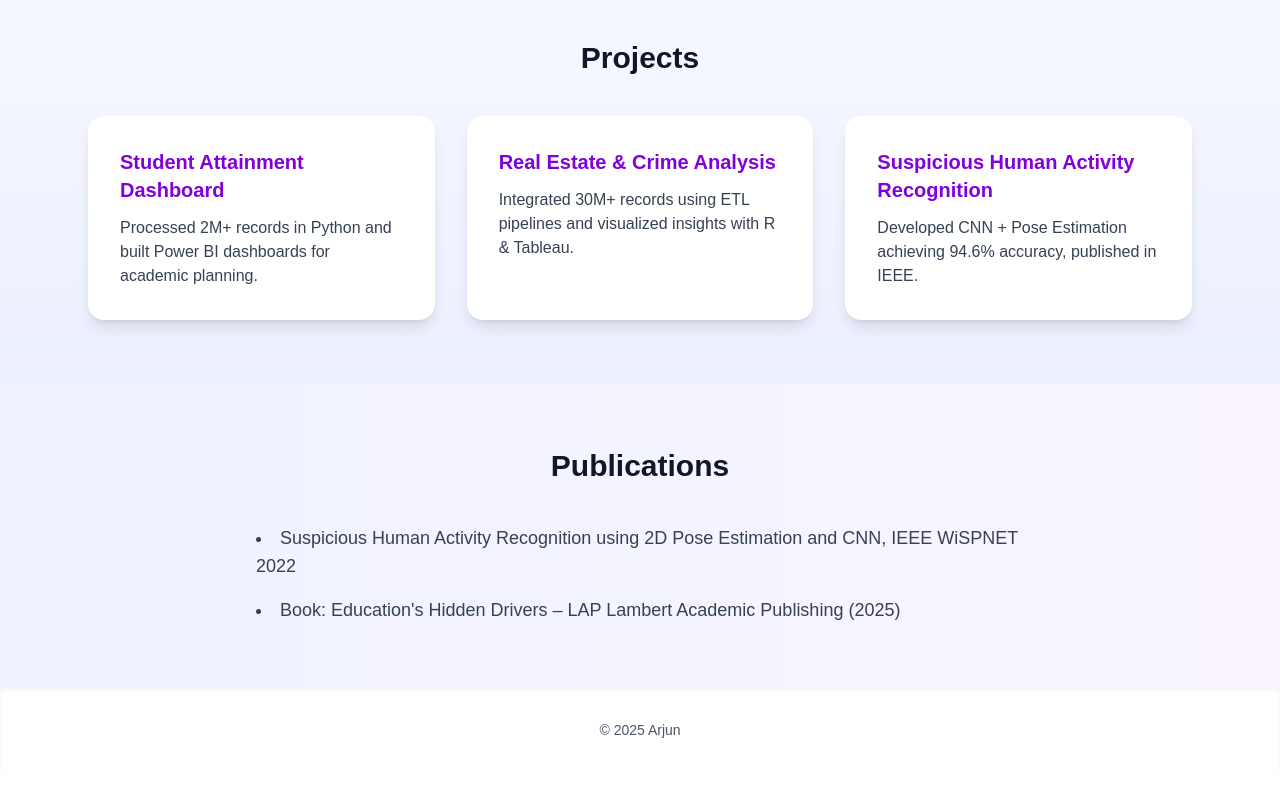
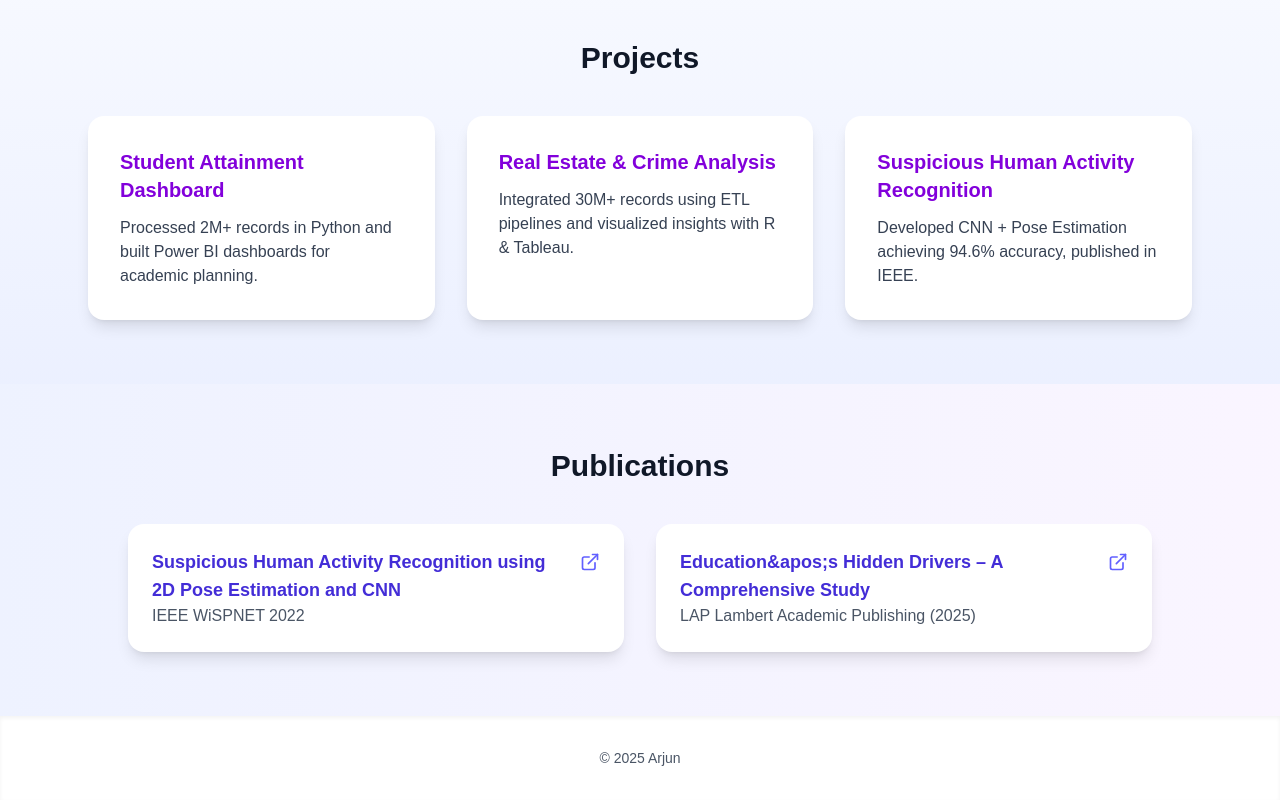
Before and after one commit to arjunyash2/arjunyash2, a Next.js app: page / in a window 1280 px wide. Shown: the part 1401-2201 px from the top of the page. Before the commit the page ends 2173 px from the top, so only its background shows below. Built offline with nearby package versions, Linux system fonts and the light colour scheme.

Commit message:
Updated page + added animations + Book links

```diff
--- a/package.json
+++ b/package.json
@@ -9,6 +9,7 @@
     "lint": "next lint"
   },
   "dependencies": {
+    "framer-motion": "^12.23.12",
     "lucide-react": "^0.539.0",
     "next": "15.4.6",
     "react": "19.1.0",
--- a/src/app/page.tsx
+++ b/src/app/page.tsx
@@ -1,4 +1,6 @@
-import { Github, Linkedin, Mail, BookOpen } from "lucide-react";
+"use client";
+
+import { Github, Linkedin, Mail, BookOpen, ExternalLink } from "lucide-react";
 import { motion } from "framer-motion";
 
 export default function Home() {
@@ -6,13 +8,22 @@ export default function Home() {
     <main className="min-h-screen bg-gradient-to-b from-indigo-50 via-white to-indigo-100 text-gray-900">
       {/* Hero Section */}
       <header className="text-center py-20 bg-gradient-to-r from-indigo-500 to-purple-600 text-white shadow-md">
-        <motion.img
-          src="/profile.jpg" // replace with your profile photo path
-          alt="Arjun S.D"
-          className="w-40 h-40 rounded-full mx-auto mb-6 border-4 border-white shadow-xl cursor-pointer hover:scale-105 transition-transform"
-          whileHover={{ scale: 1.1 }}
-          onClick={() => window.open("https://www.amazon.com/dp/YOUR-BOOK-LINK", "_blank")} // replace with your book link
-        />
+        <div className="relative w-40 h-40 mx-auto mb-6">
+          <motion.img
+            src="/profile.jpg" // replace with your profile photo path
+            alt="Arjun S.D"
+            className="w-40 h-40 rounded-full border-4 border-white shadow-xl cursor-pointer"
+            whileHover={{ scale: 1.1 }}
+          />
+          <a
+            href="https://www.amazon.com/dp/YOUR-BOOK-LINK" // replace with your book link
+            target="_blank"
+            rel="noreferrer"
+            className="absolute inset-0 rounded-full"
+          >
+            <span className="sr-only">View Book</span>
+          </a>
+        </div>
         <motion.h1
           initial={{ opacity: 0, y: -20 }}
           animate={{ opacity: 1, y: 0 }}
@@ -126,14 +137,35 @@ export default function Home() {
       {/* Publications */}
       <section className="bg-gradient-to-r from-indigo-50 to-purple-50 py-16 px-6">
         <h2 className="text-3xl font-semibold mb-10 text-center">Publications</h2>
-        <ul className="list-disc list-inside max-w-3xl mx-auto text-gray-700 text-lg space-y-4">
-          <li>
-            Suspicious Human Activity Recognition using 2D Pose Estimation and CNN, IEEE WiSPNET 2022
-          </li>
-          <li>
-            Book: Education&apos;s Hidden Drivers – LAP Lambert Academic Publishing (2025)
-          </li>
-        </ul>
+        <div className="grid md:grid-cols-2 gap-8 max-w-5xl mx-auto">
+          {[
+            {
+              title: "Suspicious Human Activity Recognition using 2D Pose Estimation and CNN",
+              source: "IEEE WiSPNET 2022",
+              link: "https://doi.org/10.1109/WiSPNET54241.2022.9767152",
+            },
+            {
+              title: "Education&apos;s Hidden Drivers – A Comprehensive Study",
+              source: "LAP Lambert Academic Publishing (2025)",
+              link: "https://www.amazon.com/dp/YOUR-BOOK-LINK",
+            },
+          ].map((pub, idx) => (
+            <motion.a
+              key={idx}
+              href={pub.link}
+              target="_blank"
+              rel="noreferrer"
+              className="rounded-2xl shadow-lg bg-white p-6 flex items-start gap-4 hover:shadow-2xl transition-shadow hover:scale-[1.02]"
+              whileHover={{ scale: 1.02 }}
+            >
+              <div className="flex-1">
+                <h3 className="font-bold text-lg text-indigo-700">{pub.title}</h3>
+                <p className="text-gray-600">{pub.source}</p>
+              </div>
+              <ExternalLink className="w-5 h-5 text-indigo-500 mt-1" />
+            </motion.a>
+          ))}
+        </div>
       </section>
 
       {/* Footer */}
```
Also changed, not shown: 1 other file (tests, documents, lock files or other folders).
